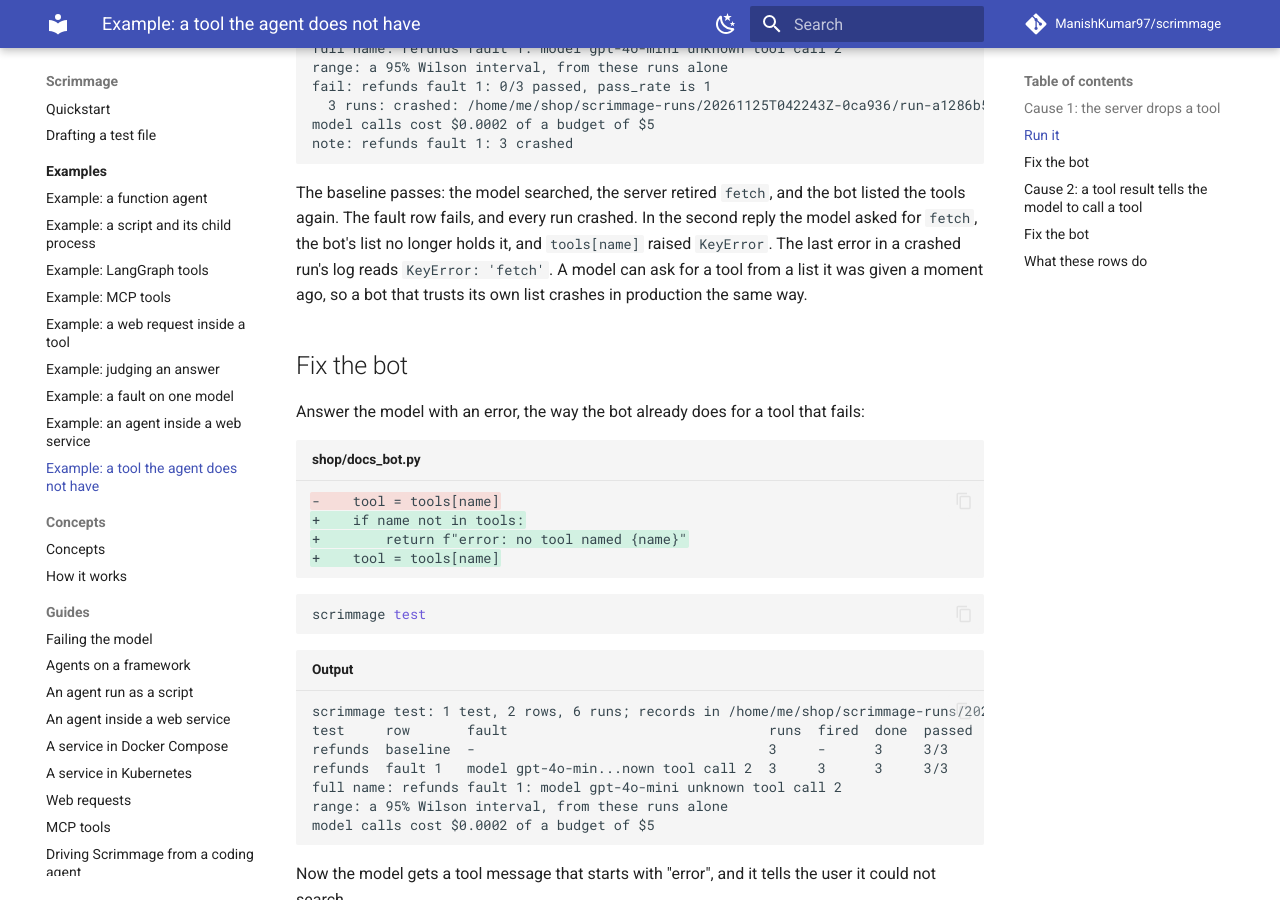
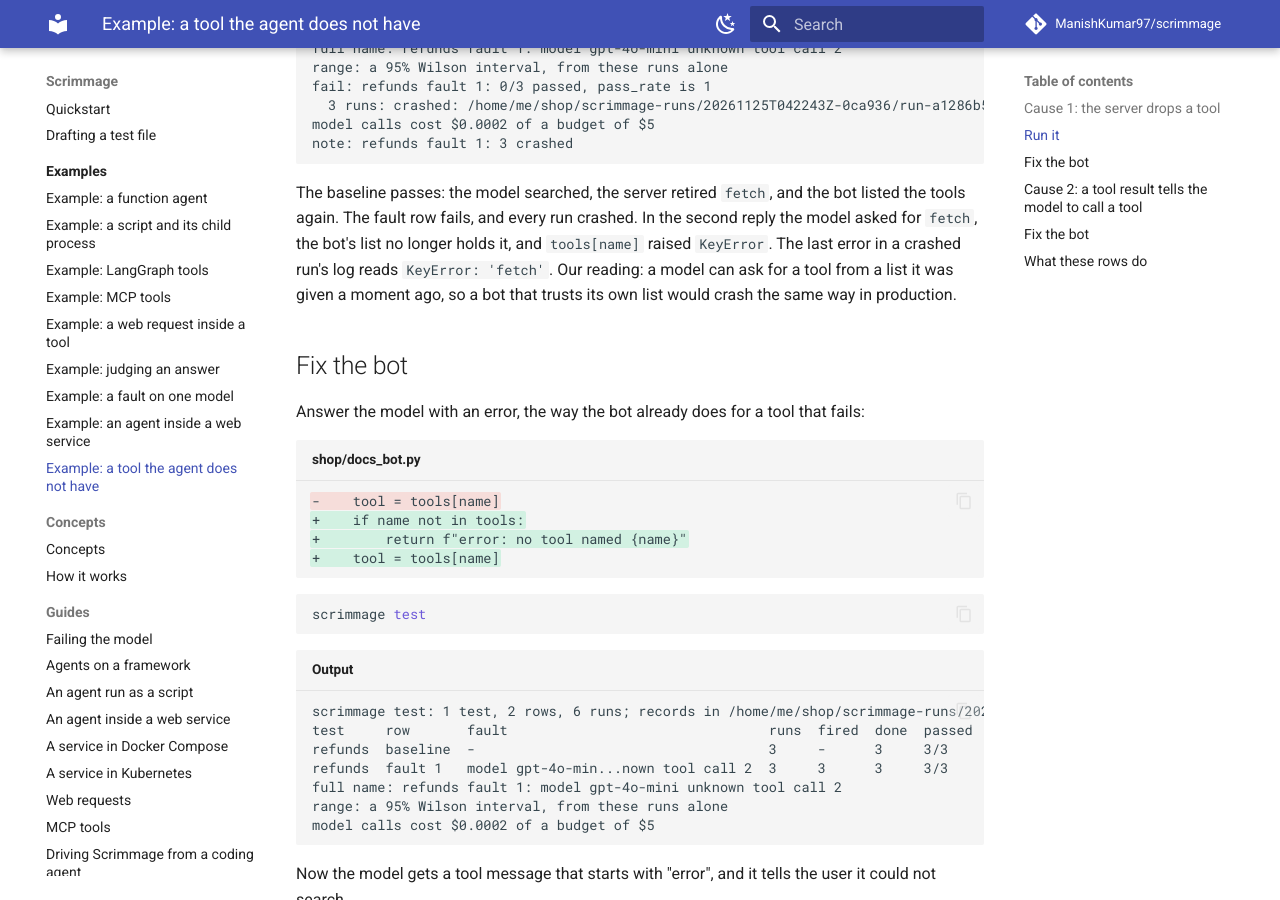
Before and after one commit to ManishKumar97/scrimmage, an MkDocs documentation site: the page built from docs/examples/unknown-tool.md, in a window 1280 px wide and 900 px high, scrolled down 4474 px. Built offline with MkDocs 1.6.1 and Material for MkDocs 9.7.7, drawn with Linux system fonts in a browser that asks for light colours; comment, search, counter and statistics services are not loaded.

Commit message:
docs(examples): mark the crash's cause as our reading

```diff
--- a/docs/examples/unknown-tool.md
+++ b/docs/examples/unknown-tool.md
@@ -207,7 +207,7 @@ The baseline passes: the model searched, the server retired `fetch`, and the bot
 The fault row fails, and every run crashed.
 In the second reply the model asked for `fetch`, the bot's list no longer holds it, and `tools[name]` raised `KeyError`.
 The last error in a crashed run's log reads `KeyError: 'fetch'`.
-A model can ask for a tool from a list it was given a moment ago, so a bot that trusts its own list crashes in production the same way.
+Our reading: a model can ask for a tool from a list it was given a moment ago, so a bot that trusts its own list would crash the same way in production.
 
 ## Fix the bot
 
```
